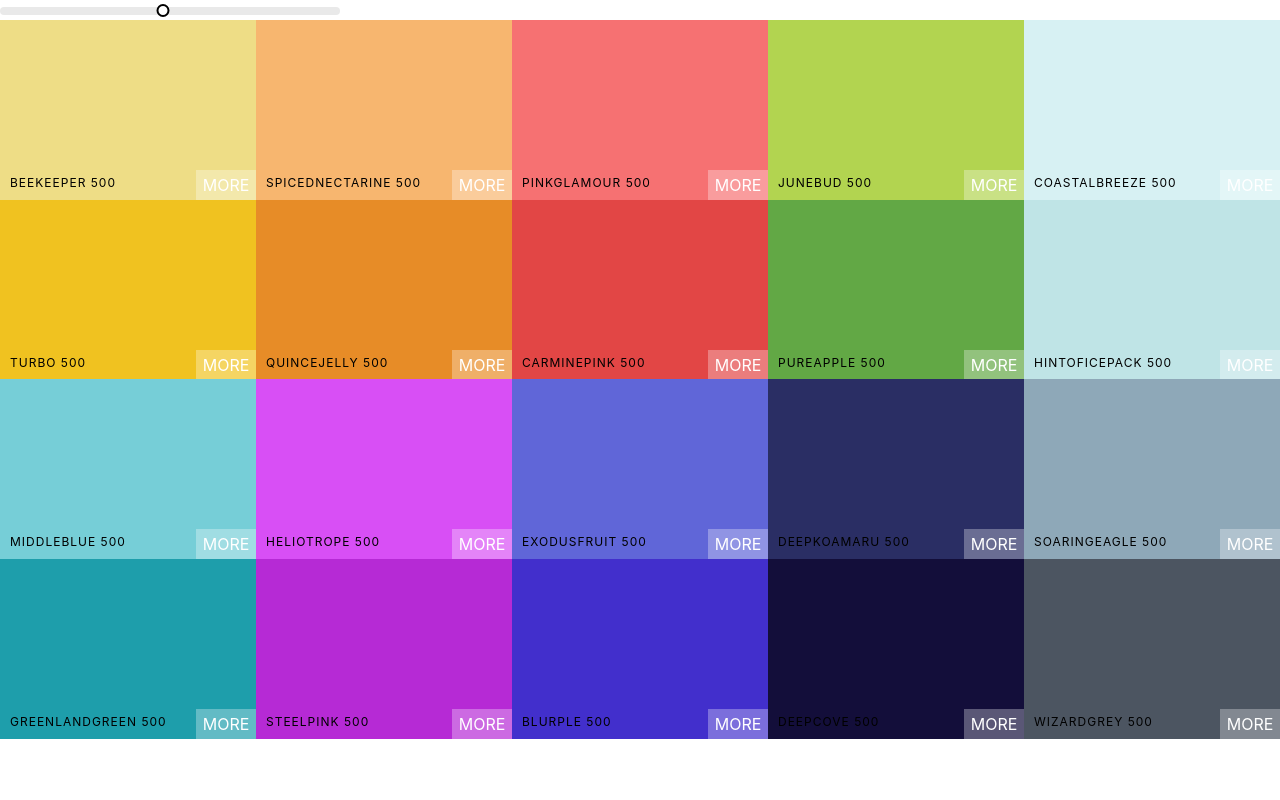
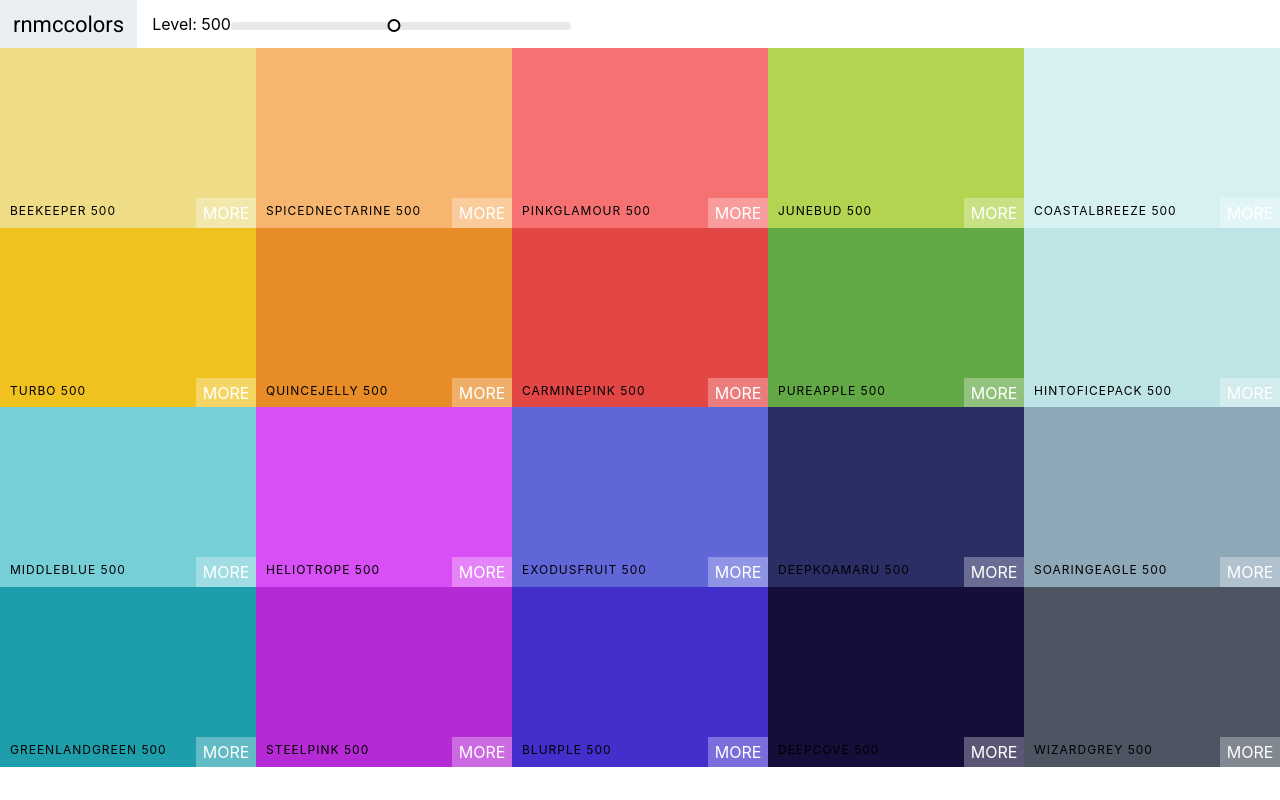
Before and after one commit to RenzoMurinaCadierno/React-RNMCColors, a React (Create React App) app: page / in a window 1280 px wide. Built offline with nearby package versions, Linux system fonts and the light colour scheme.

Commit message:
Added navbar and first git push

```diff
--- a/public/index.html
+++ b/public/index.html
@@ -9,6 +9,7 @@
       name="description"
       content="Web site created using create-react-app"
     />
+    <link href="https://fonts.googleapis.com/css2?family=Roboto:wght@100;400;500&display=swap" rel="stylesheet">
     <link rel="apple-touch-icon" href="%PUBLIC_URL%/logo192.png" />
     <!--
       manifest.json provides metadata used when your web app is installed on a
--- /dev/null
+++ b/src/components/Navbar/Navbar.css
@@ -0,0 +1,44 @@
+.Navbar {
+  display: flex;
+  align-items: center;
+  justify-content: flex-start;
+  height: 6vh;
+}
+.logo{
+  margin-right: 15px;
+  padding: 0 13px;
+  font-size: 22px;
+  background-color: #eceff1;
+  font-family: Roboto;
+  height: 100%;
+  display: flex;
+  align-items: center;
+}
+.logo a {
+  text-decoration: none;
+  color: black;
+}
+.slider {
+  width: 340px;
+  margin: 0px;
+  display: inline-block;
+}
+.rc-slider-track {
+  background-color: transparent;
+}
+.rc-slider-rail {
+  height: 8px;
+}
+.rc-slider-handle,
+.rc-slider-handle:active,
+.rc-slider-handle:hover,
+.rc-slider-handle:focus {
+  background-color: white;
+  border: 2px solid black;
+  outline: none;
+  box-shadow: none;
+  width: 13px;
+  height: 13px;
+  margin-left: -7px;
+  margin-top: -3px;
+}
--- /dev/null
+++ b/src/components/Navbar/Navbar.js
@@ -0,0 +1,26 @@
+import React, { Component } from 'react';
+import Slider from 'rc-slider'
+import 'rc-slider/assets/index.css'
+import './Navbar.css'
+
+export default props => {
+
+  const { level, changeLevel } = props
+
+  return (
+    <header className='Navbar'>
+      <div className='logo'>
+        <a href='#'>rnmccolors</a>
+      </div>
+      <div className='slider-container'>
+        <span> Level: {level} </span>
+      </div>
+      <div className='slider'>
+        <Slider
+          defaultValue={level} min={100} max={900} step={100}
+          onAfterChange={changeLevel}
+        />
+      </div>
+    </header>
+  );
+}
--- a/src/containers/Palette/Palette.css
+++ b/src/containers/Palette/Palette.css
@@ -4,27 +4,3 @@
 .Palette-colors {
   height: 90%;
 }
-.slider {
-  width: 340px;
-  margin: 0px;
-  display: inline-block;
-}
-.rc-slider-track {
-  background-color: transparent;
-}
-.rc-slider-rail {
-  height: 8px;
-}
-.rc-slider-handle,
-.rc-slider-handle:active,
-.rc-slider-handle:hover,
-.rc-slider-handle:focus {
-  background-color: white;
-  border: 2px solid black;
-  outline: none;
-  box-shadow: none;
-  width: 13px;
-  height: 13px;
-  margin-left: -7px;
-  margin-top: -3px;
-}
--- a/src/containers/Palette/Palette.js
+++ b/src/containers/Palette/Palette.js
@@ -1,6 +1,5 @@
 import React, { Component } from 'react'
-import Slider from 'rc-slider'
-import 'rc-slider/assets/index.css'
+import Navbar from '../../components/Navbar/Navbar'
 import ColorBox from '../../components/ColorBox/ColorBox'
 import './Palette.css'
 
@@ -24,12 +23,13 @@
 
     return (
       <div className='Palette'>
-        <div className='slider'>
+        {/* <div className='slider'>
           <Slider
             defaultValue={level} min={100} max={900} step={100}
             onAfterChange={this.changeLevel}
           />
-        </div>
+        </div> */}
+        <Navbar level={level} changeLevel={this.changeLevel}/>
         {/* Navbar */}
         <div className='Palette-colors'>
           { colorBoxes }
```
